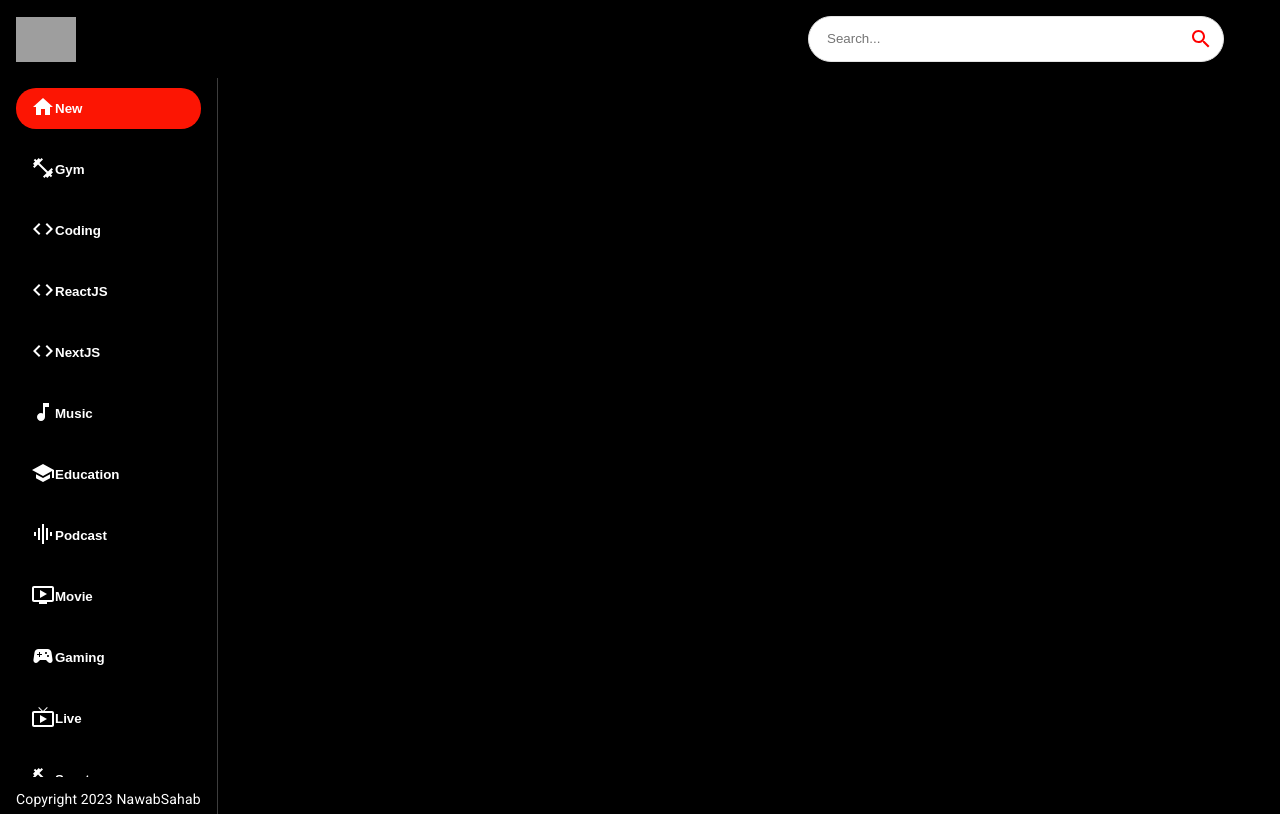
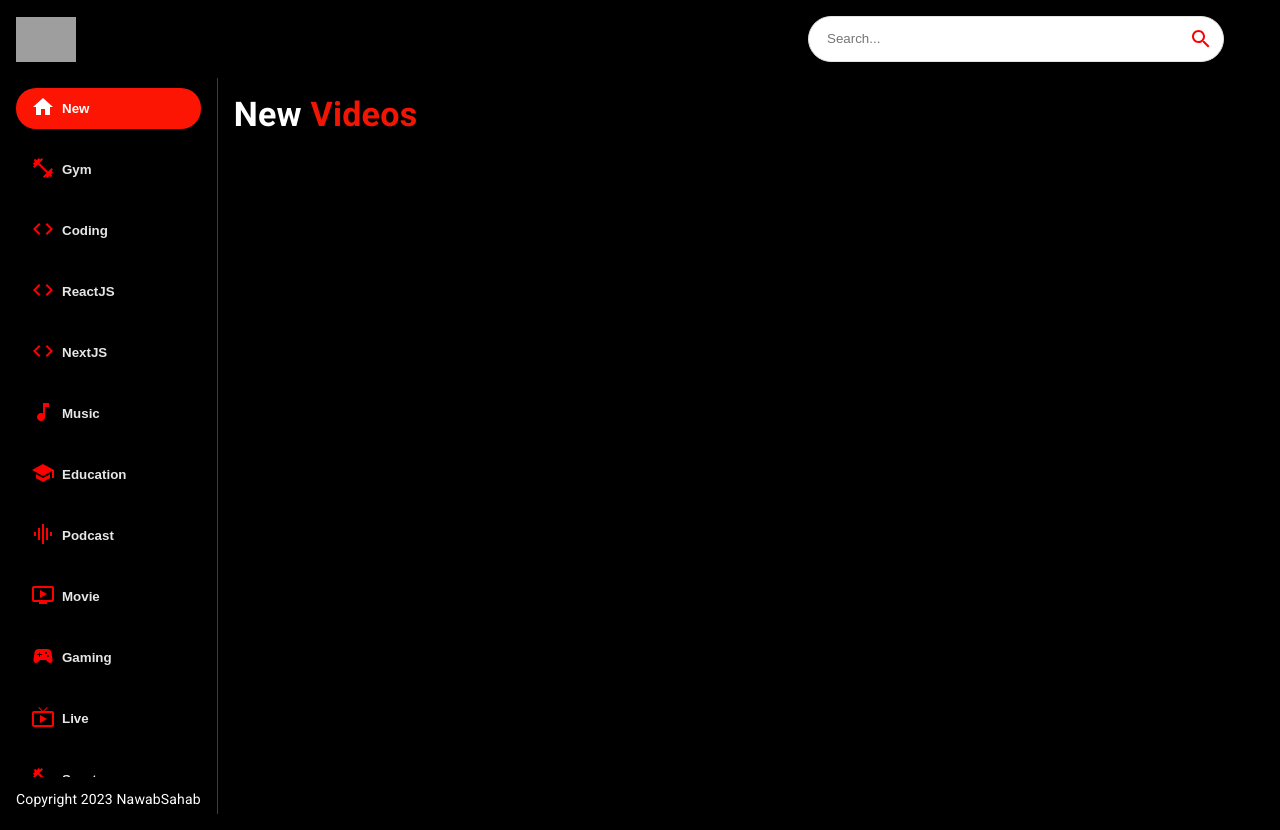
Before and after one commit to nawabsahab16/youtube_clone, a React (Create React App) app: page / in a window 1280 px wide. Built offline with nearby package versions, Linux system fonts and the light colour scheme; grey boxes are pictures that could not be loaded.

Commit message:
styled sidenavbar

```diff
--- a/src/components/Feed.jsx
+++ b/src/components/Feed.jsx
@@ -1,13 +1,8 @@
 import { useState , useEffect} from 'react';
-
 import { Box , Stack , Typography } from '@mui/material';
-
-import Sidebar from './Sidebar';
-
-
+import {Sidebar, Videos } from './';
 
 const Feed = () => {
-
 
   return (
     <Stack sx={{ flexDirection : { sx:"column", md: "row" } }} >
@@ -16,13 +11,23 @@
 
         < Sidebar />
 
-
-
          <Typography className="copyright" variant="body2" sx={{ mt: 1.5, color: '#fff' }}>
 
              Copyright 2023 NawabSahab
          </Typography>
       </Box>
+
+      <Box p={2} sx={{overflowY: 'auto', height: '90vh', flex:2}}>
+        <Typography variant='h4' fontWeight="bold" mb={2} sx={{
+          color: 'white' }}>
+         New <span style={{ color: '#F31503'}}>
+          Videos</span>
+        </Typography>
+
+
+        <Videos videos={[]} />
+      </Box>
+
       </Stack>
     )
 }
--- a/src/components/Sidebar.jsx
+++ b/src/components/Sidebar.jsx
@@ -26,9 +26,12 @@
                 background: category.name === selectedCategory && '#FC1503',
                 color: 'white'
               }}
+              key={category.name}
             >
-                <span>{category.icon}</span>
-                <span>{category.name}</span>
+                <span style={{ color: category.name === selectedCategory ? 'white' : 'red', marginRight: '7px'}}
+                >{category.icon}</span>
+                <span style={{ opacity: category.name === selectedCategory ? '1' : '0.9'}}
+                >{category.name}</span>
             </button>
         ))}
 
--- /dev/null
+++ b/src/components/Videos.jsx
@@ -0,0 +1,9 @@
+import React from 'react'
+
+const Videos = () => {
+  return (
+    <div>Videos</div>
+  )
+}
+
+export default Videos
--- a/src/components/index.js
+++ b/src/components/index.js
@@ -5,3 +5,4 @@
 export { default as VideoDetail } from './VideoDetail';
 export { default as SearchBar } from './SearchBar';
 export { default as Sidebar } from './Sidebar';
+export { default as Videos } from './Videos.jsx';
```
Also changed, not shown: src/utils/fetchFromAPI.js (added, +21 -0 lines), 1 other file (tests, documents, lock files or other folders).
